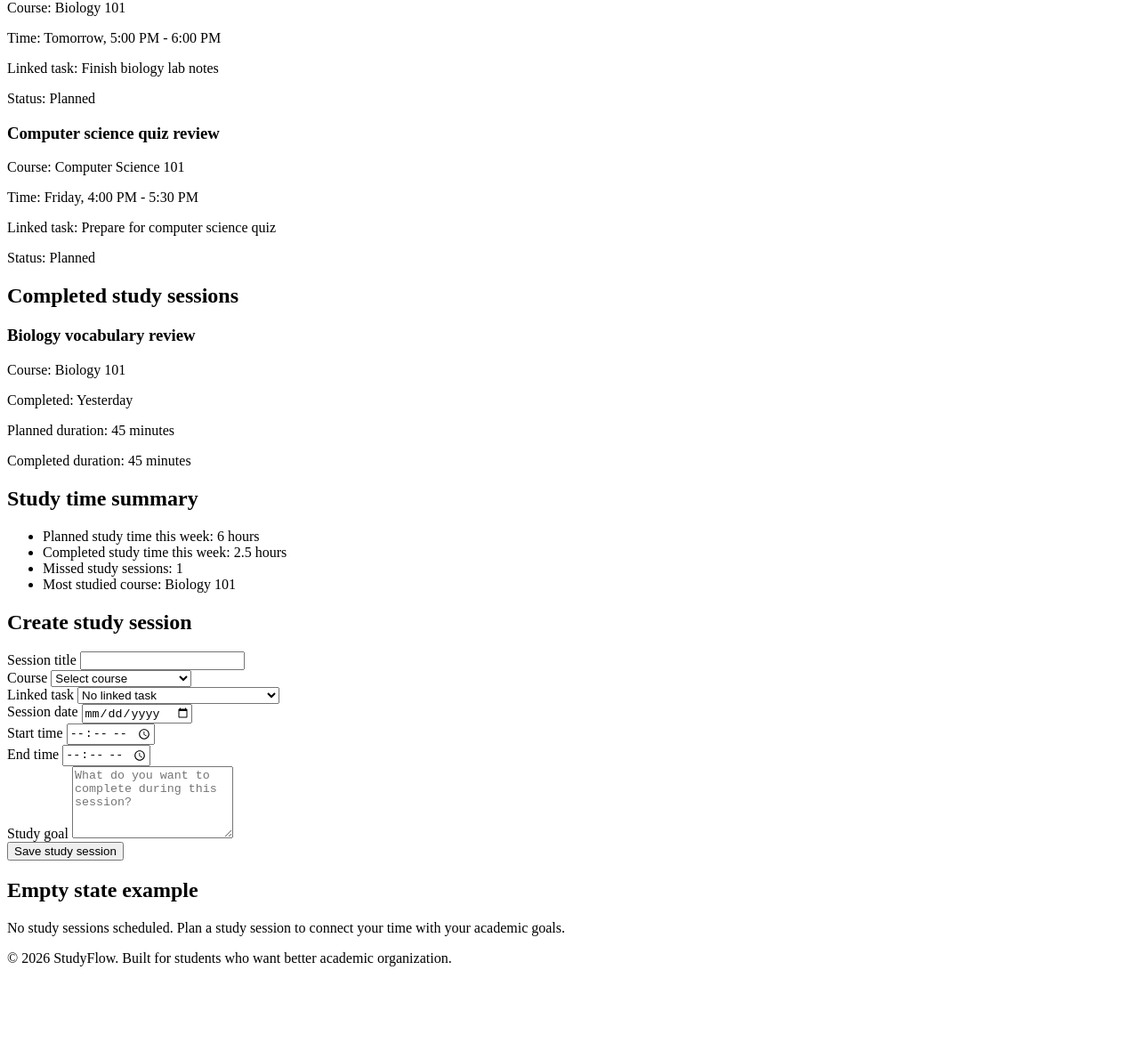
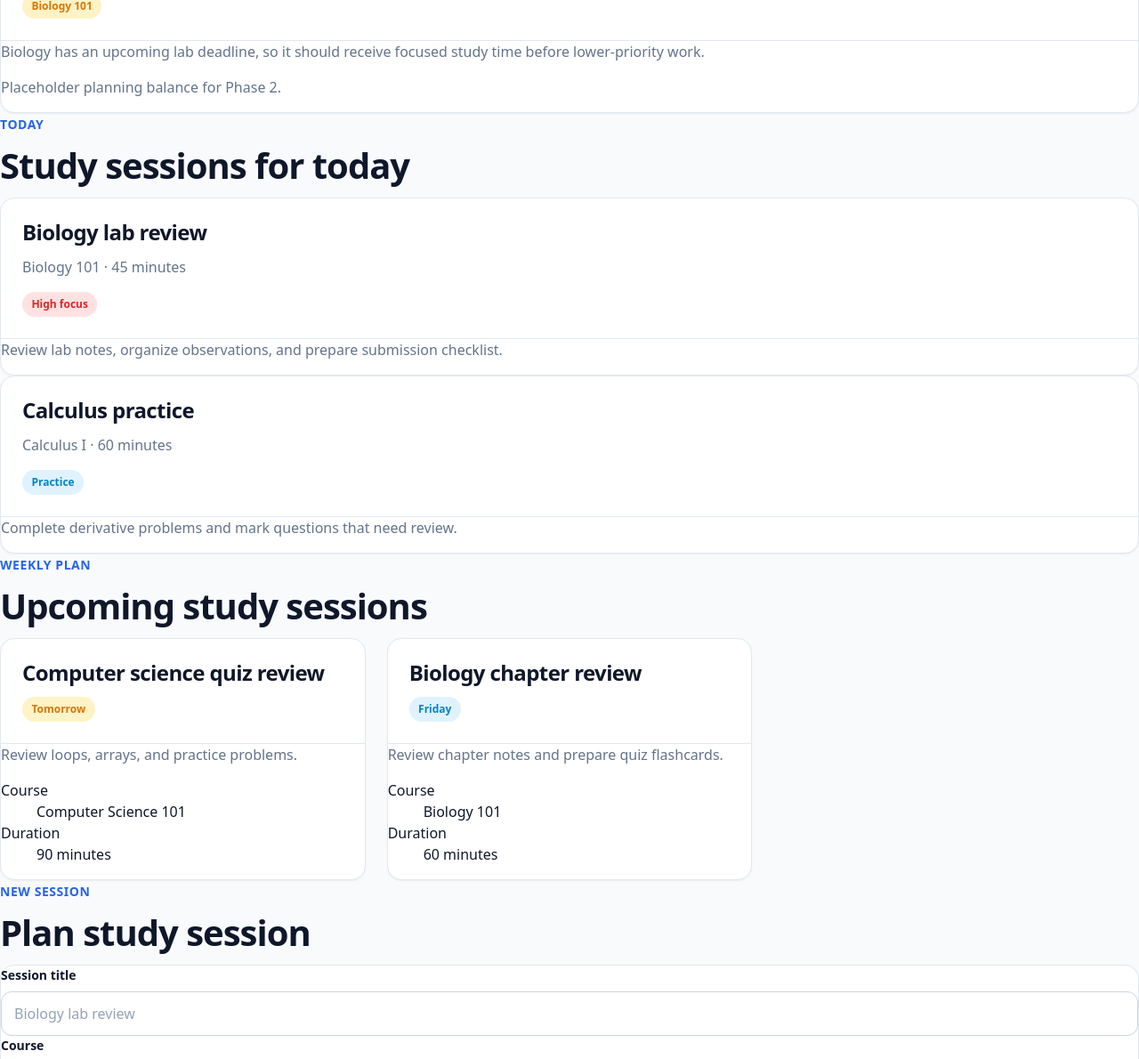
Before and after one commit to ahsan-rajput/studyFlow, a plain HTML site: page study-planner.html in a window 1280 px wide. Shown: the part 676-1866 px from the top of the page at 89% size. Before the commit the page ends 1778 px from the top, so only its background shows below. Drawn offline with Linux system fonts and the light colour scheme.

Commit message:
Style study planner page

```diff
--- a/study-planner.html
+++ b/study-planner.html
@@ -7,18 +7,25 @@
 
   <meta
     name="description"
-    content="Plan and track study sessions in StudyFlow."
+    content="Plan study sessions, review goals, and organize focused academic work in StudyFlow."
   >
 
   <title>Study Planner | StudyFlow</title>
+
+  <link rel="stylesheet" href="css/base.css">
+  <link rel="stylesheet" href="css/layout.css">
+  <link rel="stylesheet" href="css/components.css">
+  <link rel="stylesheet" href="css/forms.css">
+  <link rel="stylesheet" href="css/dashboard.css">
+  <link rel="stylesheet" href="css/responsive.css">
 </head>
 
 <body>
-  <header>
-    <nav aria-label="Main navigation">
-      <a href="index.html">StudyFlow</a>
+  <header class="app-header">
+    <nav class="app-nav" aria-label="Main navigation">
+      <a class="brand" href="index.html">StudyFlow</a>
 
-      <ul>
+      <ul class="nav-list">
         <li><a href="dashboard.html">Dashboard</a></li>
         <li><a href="semesters.html">Semesters</a></li>
         <li><a href="courses.html">Courses</a></li>
@@ -29,94 +36,199 @@
         <li><a href="search.html">Search</a></li>
         <li><a href="notifications.html">Notifications</a></li>
         <li><a href="settings.html">Settings</a></li>
+        <li><a href="login.html">Log out</a></li>
       </ul>
     </nav>
   </header>
 
-  <main>
-    <section aria-labelledby="study-planner-title">
-      <h1 id="study-planner-title">Study planner</h1>
+  <main class="app-main">
+    <section class="page-header" aria-labelledby="planner-title">
+      <div>
+        <p class="eyebrow">Focused study</p>
+        <h1 id="planner-title" class="page-title">Study Planner</h1>
+        <p class="page-description">
+          Plan focused study blocks, connect sessions to courses, and keep your
+          weekly academic workload under control.
+        </p>
+      </div>
 
-      <p>
-        Plan study sessions, connect them to courses or tasks, and track planned
-        study time versus completed study time.
+      <a class="btn btn-primary" href="#create-session-form">Plan session</a>
+    </section>
+
+    <section class="content-grid" aria-label="Study planner overview">
+      <article class="card highlight-card">
+        <div class="card-header">
+          <div>
+            <p class="eyebrow">This week</p>
+            <h2 class="section-title">Study schedule</h2>
+          </div>
+
+          <span class="badge badge-success">3 planned</span>
+        </div>
+
+        <p class="card-text">
+          Your study plan helps turn large academic goals into smaller focused
+          sessions.
         </p>
 
-      <a href="#create-study-session-form">Create study session</a>
-    </section>
+        <div class="stats-grid">
+          <div class="stat-card">
+            <span class="stat-number">3</span>
+            <span class="stat-label">Sessions</span>
+          </div>
 
-    <section aria-labelledby="today-study-title">
-      <h2 id="today-study-title">Today’s study sessions</h2>
+          <div class="stat-card">
+            <span class="stat-number">5h</span>
+            <span class="stat-label">Planned time</span>
+          </div>
 
-      <article>
-        <h3>Calculus review session</h3>
-        <p>Course: Calculus I</p>
-        <p>Time: 6:00 PM - 7:00 PM</p>
-        <p>Goal: Practice limits and derivative problems.</p>
-        <p>Status: Planned</p>
+          <div class="stat-card">
+            <span class="stat-number">2</span>
+            <span class="stat-label">Courses</span>
+          </div>
+        </div>
+      </article>
+
+      <article class="card">
+        <div class="card-header">
+          <div>
+            <p class="eyebrow">Recommendation</p>
+            <h2 class="section-title">Best next session</h2>
+          </div>
+
+          <span class="badge badge-warning">Biology 101</span>
+        </div>
+
+        <p class="card-text">
+          Biology has an upcoming lab deadline, so it should receive focused
+          study time before lower-priority work.
+        </p>
+
+        <div class="progress-bar" aria-label="Study planning balance">
+          <span style="width: 66%;"></span>
+        </div>
+
+        <p class="muted-text">Placeholder planning balance for Phase 2.</p>
       </article>
     </section>
 
-    <section aria-labelledby="upcoming-study-title">
-      <h2 id="upcoming-study-title">Upcoming study sessions</h2>
+    <section class="section-block" aria-labelledby="today-sessions-title">
+      <div class="section-heading">
+        <div>
+          <p class="eyebrow">Today</p>
+          <h2 id="today-sessions-title" class="section-title">Study sessions for today</h2>
+        </div>
+      </div>
 
-      <article>
-        <h3>Biology lab preparation</h3>
-        <p>Course: Biology 101</p>
-        <p>Time: Tomorrow, 5:00 PM - 6:00 PM</p>
-        <p>Linked task: Finish biology lab notes</p>
-        <p>Status: Planned</p>
+      <div class="card-list">
+        <article class="card task-card">
+          <div class="card-header">
+            <div>
+              <h3>Biology lab review</h3>
+              <p class="card-text">Biology 101 · 45 minutes</p>
+            </div>
+
+            <span class="badge badge-danger">High focus</span>
+          </div>
+
+          <p class="card-text">
+            Review lab notes, organize observations, and prepare submission checklist.
+          </p>
         </article>
 
-      <article>
-        <h3>Computer science quiz review</h3>
-        <p>Course: Computer Science 101</p>
-        <p>Time: Friday, 4:00 PM - 5:30 PM</p>
-        <p>Linked task: Prepare for computer science quiz</p>
-        <p>Status: Planned</p>
+        <article class="card task-card">
+          <div class="card-header">
+            <div>
+              <h3>Calculus practice</h3>
+              <p class="card-text">Calculus I · 60 minutes</p>
+            </div>
+
+            <span class="badge badge-info">Practice</span>
+          </div>
+
+          <p class="card-text">
+            Complete derivative problems and mark questions that need review.
+          </p>
         </article>
+      </div>
     </section>
 
-    <section aria-labelledby="completed-study-title">
-      <h2 id="completed-study-title">Completed study sessions</h2>
+    <section class="section-block" aria-labelledby="weekly-plan-title">
+      <div class="section-heading">
+        <div>
+          <p class="eyebrow">Weekly plan</p>
+          <h2 id="weekly-plan-title" class="section-title">Upcoming study sessions</h2>
+        </div>
+      </div>
 
-      <article>
-        <h3>Biology vocabulary review</h3>
-        <p>Course: Biology 101</p>
-        <p>Completed: Yesterday</p>
-        <p>Planned duration: 45 minutes</p>
-        <p>Completed duration: 45 minutes</p>
+      <div class="card-grid">
+        <article class="card">
+          <div class="card-header">
+            <h3>Computer science quiz review</h3>
+            <span class="badge badge-warning">Tomorrow</span>
+          </div>
+
+          <p class="card-text">Review loops, arrays, and practice problems.</p>
+
+          <dl class="details-list">
+            <div>
+              <dt>Course</dt>
+              <dd>Computer Science 101</dd>
+            </div>
+            <div>
+              <dt>Duration</dt>
+              <dd>90 minutes</dd>
+            </div>
+          </dl>
         </article>
+
+        <article class="card">
+          <div class="card-header">
+            <h3>Biology chapter review</h3>
+            <span class="badge badge-info">Friday</span>
+          </div>
+
+          <p class="card-text">Review chapter notes and prepare quiz flashcards.</p>
+
+          <dl class="details-list">
+            <div>
+              <dt>Course</dt>
+              <dd>Biology 101</dd>
+            </div>
+            <div>
+              <dt>Duration</dt>
+              <dd>60 minutes</dd>
+            </div>
+          </dl>
+        </article>
+      </div>
     </section>
 
-    <section aria-labelledby="study-summary-title">
-      <h2 id="study-summary-title">Study time summary</h2>
+    <section class="section-block" aria-labelledby="create-session-title" id="create-session-form">
+      <div class="section-heading">
+        <div>
+          <p class="eyebrow">New session</p>
+          <h2 id="create-session-title" class="section-title">Plan study session</h2>
+        </div>
+      </div>
 
-      <ul>
-        <li>Planned study time this week: 6 hours</li>
-        <li>Completed study time this week: 2.5 hours</li>
-        <li>Missed study sessions: 1</li>
-        <li>Most studied course: Biology 101</li>
-      </ul>
-    </section>
-
-    <section aria-labelledby="create-study-session-title" id="create-study-session-form">
-      <h2 id="create-study-session-title">Create study session</h2>
-
-      <form action="#" method="post">
-        <div>
-          <label for="session-title">Session title</label>
+      <form class="card form-card" action="#" method="post">
+        <div class="form-grid">
+          <div class="form-group">
+            <label class="form-label" for="session-title">Session title</label>
             <input
+              class="form-input"
               type="text"
               id="session-title"
               name="session-title"
+              placeholder="Biology lab review"
               required
             >
           </div>
 
-        <div>
-          <label for="session-course">Course</label>
-          <select id="session-course" name="session-course" required>
+          <div class="form-group">
+            <label class="form-label" for="session-course">Course</label>
+            <select class="form-input" id="session-course" name="session-course" required>
               <option value="">Select course</option>
               <option value="biology-101">Biology 101</option>
               <option value="calculus-1">Calculus I</option>
@@ -124,19 +236,10 @@
             </select>
           </div>
 
-        <div>
-          <label for="linked-task">Linked task</label>
-          <select id="linked-task" name="linked-task">
-            <option value="">No linked task</option>
-            <option value="biology-lab-notes">Finish biology lab notes</option>
-            <option value="cs-quiz">Prepare for computer science quiz</option>
-            <option value="calculus-practice">Review calculus practice problems</option>
-          </select>
-        </div>
-
-        <div>
-          <label for="session-date">Session date</label>
+          <div class="form-group">
+            <label class="form-label" for="session-date">Date</label>
             <input
+              class="form-input"
               type="date"
               id="session-date"
               name="session-date"
@@ -144,51 +247,61 @@
             >
           </div>
 
-        <div>
-          <label for="start-time">Start time</label>
+          <div class="form-group">
+            <label class="form-label" for="session-time">Time</label>
             <input
+              class="form-input"
               type="time"
-            id="start-time"
-            name="start-time"
+              id="session-time"
+              name="session-time"
               required
             >
           </div>
 
-        <div>
-          <label for="end-time">End time</label>
+          <div class="form-group">
+            <label class="form-label" for="session-duration">Duration</label>
             <input
-            type="time"
-            id="end-time"
-            name="end-time"
-            required
+              class="form-input"
+              type="text"
+              id="session-duration"
+              name="session-duration"
+              placeholder="60 minutes"
             >
           </div>
+        </div>
 
-        <div>
-          <label for="session-goal">Study goal</label>
+        <div class="form-group">
+          <label class="form-label" for="session-goal">Study goal</label>
           <textarea
+            class="form-input"
             id="session-goal"
             name="session-goal"
-            rows="5"
-            placeholder="What do you want to complete during this session?"
+            rows="4"
+            placeholder="What should this study session accomplish?"
           ></textarea>
         </div>
 
-        <button type="submit">Save study session</button>
+        <div class="form-actions">
+          <button class="btn btn-primary" type="submit">Save session</button>
+          <a class="btn btn-secondary" href="dashboard.html">Cancel</a>
+        </div>
       </form>
     </section>
 
-    <section aria-labelledby="empty-study-title">
-      <h2 id="empty-study-title">Empty state example</h2>
+    <section class="empty-state" aria-labelledby="empty-study-sessions-title">
+      <p class="eyebrow">Empty state example</p>
+      <h2 id="empty-study-sessions-title">No study sessions scheduled</h2>
 
       <p>
-        No study sessions scheduled. Plan a study session to connect your time
-        with your academic goals.
+        Plan your first study session to turn deadlines and course goals into
+        focused blocks of work.
       </p>
+
+      <a class="btn btn-primary" href="#create-session-form">Plan first session</a>
     </section>
   </main>
 
-  <footer>
+  <footer class="site-footer">
     <p>&copy; 2026 StudyFlow. Built for students who want better academic organization.</p>
   </footer>
 </body>
```
Lines whose indentation alone changed are shown as unchanged.
